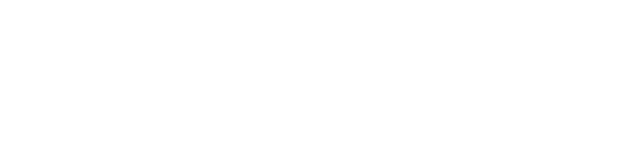
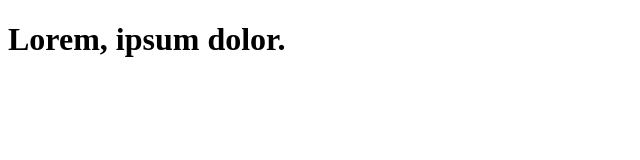
Before and after one commit to josecito05/mi-primer-repo, a plain HTML site: page index.html in a window 1280 px wide. Shown: the whole page, without its empty margins (0-640 px from the left). Drawn offline with Linux system fonts and the light colour scheme.

Commit message:
agregué lorem3 a mi index

```diff
--- a/index.html
+++ b/index.html
@@ -6,6 +6,10 @@
     <title>Document</title>
 </head>
 <body>
-
+    <h1>
+        <div>
+            Lorem, ipsum dolor.
+        </div>
+    </h1>
 </body>
 </html>
```
